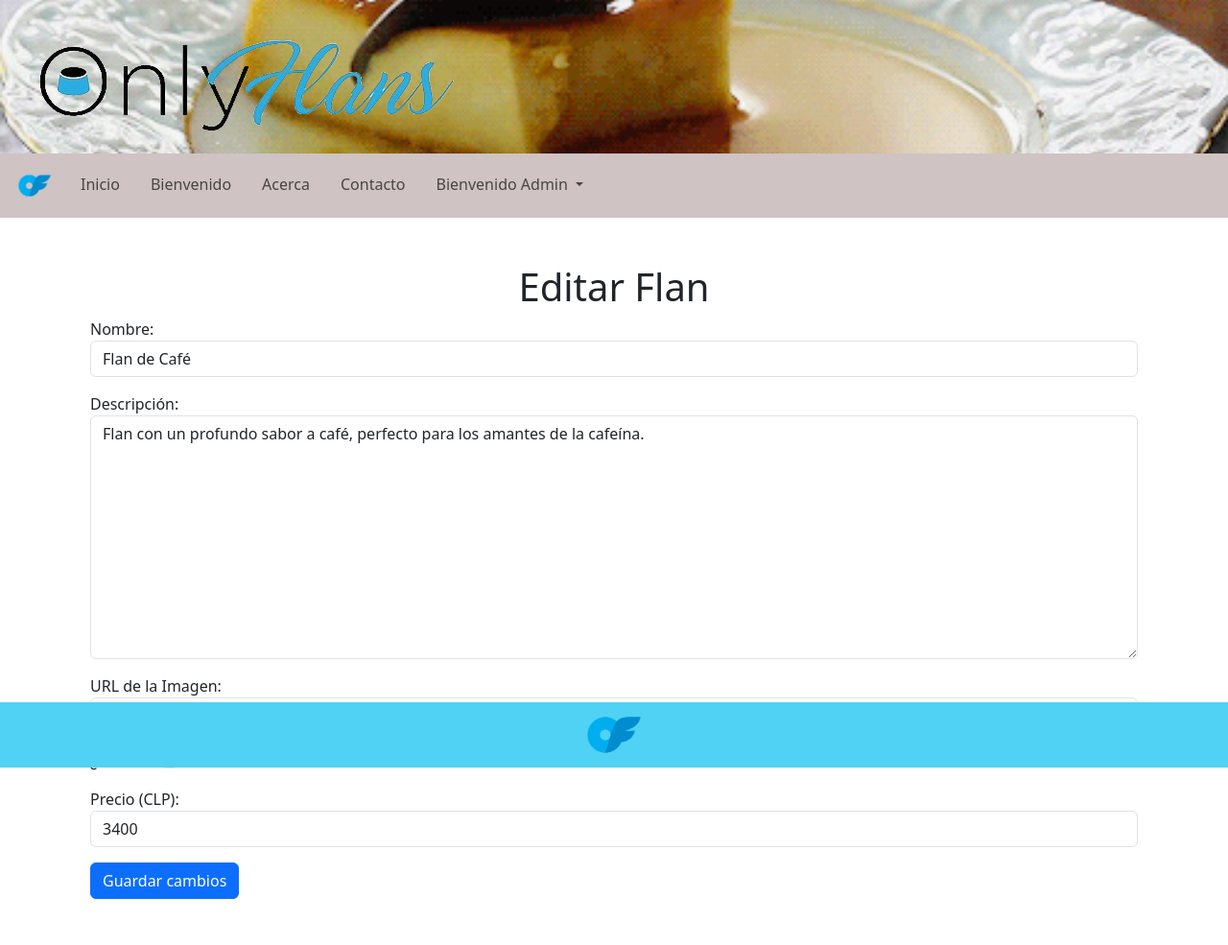
After one commit to DarkYusu/Hito-4, a Django app: a page that uses web/templates/navbar.html in a window 1280 px wide. The commit adds this page. Shown: the whole page at 96% size. Run offline with Django 3.2, Linux system fonts and the light colour scheme; a user stored in the database is signed in; data comes from the database, SQL or seed files in the repository; both versions use the stored data as it was after the commit.

Commit message:
Corregido errores de modelo, incorporada vistas administrador

```diff
--- a/onlyflans/urls.py
+++ b/onlyflans/urls.py
@@ -15,7 +15,7 @@ Including another URLconf
 """
 from django.contrib import admin
 from django.urls import path, include
-from web.views import indice, acerca, bienvenido, base1, contacto, success, salir, flan_detalle,add_flan
+from web.views import indice, acerca, bienvenido, base1, contacto, success, salir, flan_detalle,add_flan,manage_flan, edit_flan
 from django.contrib.auth import views as auth_views
 
 
@@ -31,4 +31,7 @@ urlpatterns = [
     path('salir/', salir, name='logout'),
     path('flan/<slug:slug>/', flan_detalle, name='flan_detalle'),
     path('add_flan/', add_flan, name='add_flan'),
+    path('manage_flan/', manage_flan, name='manage_flan'),
+    path('edit_flan/<slug:slug>/', edit_flan, name='edit_flan'),
+    path('add_flan/', add_flan, name='add_flan'),
 ]
--- a/web/forms.py
+++ b/web/forms.py
@@ -1,7 +1,7 @@
 from django import forms
 from django.forms import ModelForm
 from web.models import ContactForm
-
+from .models import Flan
 # class ContactFormForm(forms.Form):
 #     customer_email = forms.EmailField(label='Correo')
 #     customer_name = forms.CharField(max_length=64, label='nombre')
@@ -17,10 +17,21 @@ class ContactFormModelForm(ModelForm):
             'message': 'Mensaje',
         }
 
-
-from .models import Flan
-
 class FlanForm(forms.ModelForm):
     class Meta:
         model = Flan
-        fields = ['name', 'description', 'image_url', 'slug', 'is_private', 'precio']
+        fields = ['name', 'description', 'image_url', 'is_private', 'precio']
+        labels = {
+            'name': 'Nombre',
+            'description': 'Descripción',
+            'image_url': 'URL de la Imagen',
+            'is_private': '¿Privado?',
+            'precio': 'Precio (CLP)',
+        }
+        widgets = {
+            'name': forms.TextInput(attrs={'class': 'form-control'}),
+            'description': forms.Textarea(attrs={'class': 'form-control'}),
+            'image_url': forms.URLInput(attrs={'class': 'form-control'}),
+            'is_private': forms.CheckboxInput(attrs={'class': 'form-check-input'}),
+            'precio': forms.NumberInput(attrs={'class': 'form-control'}),
+        }
--- a/web/models.py
+++ b/web/models.py
@@ -1,4 +1,5 @@
 from django.db import models
+from django.utils.text import slugify
 import uuid
 # Create your models here.
 
@@ -7,9 +8,14 @@ class Flan(models.Model):
     name = models.CharField(max_length=64)
     description = models.TextField()
     image_url = models.URLField()
-    slug = models.SlugField(unique=True)
+    slug = models.SlugField(unique=False, blank=True)
     is_private = models.BooleanField(default=False)
     precio = models.DecimalField(max_digits=10, decimal_places=0, default=0)
+
+    def save(self, *args, **kwargs):
+        if not self.slug:
+            self.slug = slugify(self.name)
+        super().save(*args, **kwargs)
 
     def __str__(self):
         return self.name
--- /dev/null
+++ b/web/templates/edit_flan.html
@@ -0,0 +1,11 @@
+{% extends 'base.html' %}
+{% block template %}
+<h1 class="text-center">Editar Flan</h1>
+<div class="container">
+    <form method="post">
+        {% csrf_token %}
+        {{ form.as_p }}
+        <button type="submit" class="btn btn-primary">Guardar cambios</button>
+    </form>
+</div>
+{% endblock %}
--- a/web/templates/navbar.html
+++ b/web/templates/navbar.html
@@ -34,6 +34,9 @@
                   <li>
                     <a class="dropdown-item" href="{% url 'add_flan' %}">Agregar Flan</a>
                   </li>
+                  <li>
+                    <a class="dropdown-item" href="{% url 'manage_flan' %}">Administrar Flanes</a>
+                  </li>
 
                   {% endif %}
 
--- a/web/views.py
+++ b/web/views.py
@@ -4,6 +4,7 @@ from django.contrib.auth import logout
 from .models import Flan
 from .forms import ContactFormModelForm, FlanForm
 from django.contrib.auth.decorators import login_required, user_passes_test
+from django.contrib import messages
 
 def indice(request):
     flanes_publicos = Flan.objects.filter(is_private=False)
@@ -61,7 +62,36 @@ def add_flan(request):
         form = FlanForm(request.POST)
         if form.is_valid():
             form.save()
-            return redirect('index')  # Redirige a la página de inicio después de guardar
+            return redirect('/')  # Redirige a la página de inicio después de guardar
     else:
         form = FlanForm()
     return render(request, 'add_flan.html', {'form': form})
+
+@user_passes_test(is_admin)
+def manage_flan(request):
+    flanes = Flan.objects.all()
+
+    if request.method == 'POST':
+        if 'delete' in request.POST:
+            flan_id = request.POST.get('delete')
+            flan = get_object_or_404(Flan, id=flan_id)
+            flan.delete()
+            messages.success(request, 'Flan eliminado con éxito.')
+            return redirect('manage_flan')
+
+    return render(request, 'manage_flan.html', {'flanes': flanes})
+
+@user_passes_test(is_admin)
+def edit_flan(request, slug):
+    flan = get_object_or_404(Flan, slug=slug)
+
+    if request.method == 'POST':
+        form = FlanForm(request.POST, instance=flan)
+        if form.is_valid():
+            form.save()
+            messages.success(request, 'Flan actualizado con éxito.')
+            return redirect('manage_flan')
+    else:
+        form = FlanForm(instance=flan)
+
+    return render(request, 'edit_flan.html', {'form': form, 'flan': flan})
```
Also changed, not shown: web/templates/manage_flan.html (+17 -5 lines), db.sqlite3, web/migrations/0005_alter_flan_slug.py (added), web/migrations/0006_alter_flan_slug.py (added).
